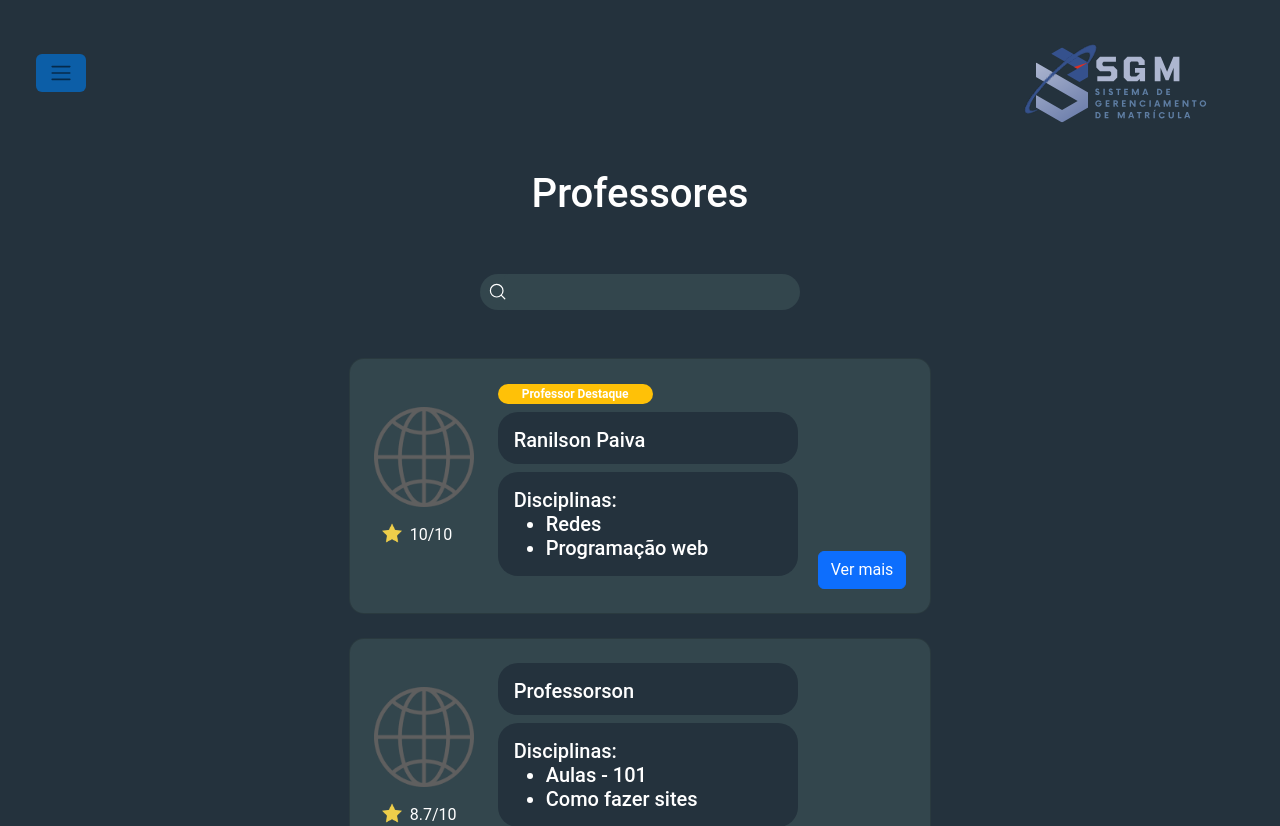
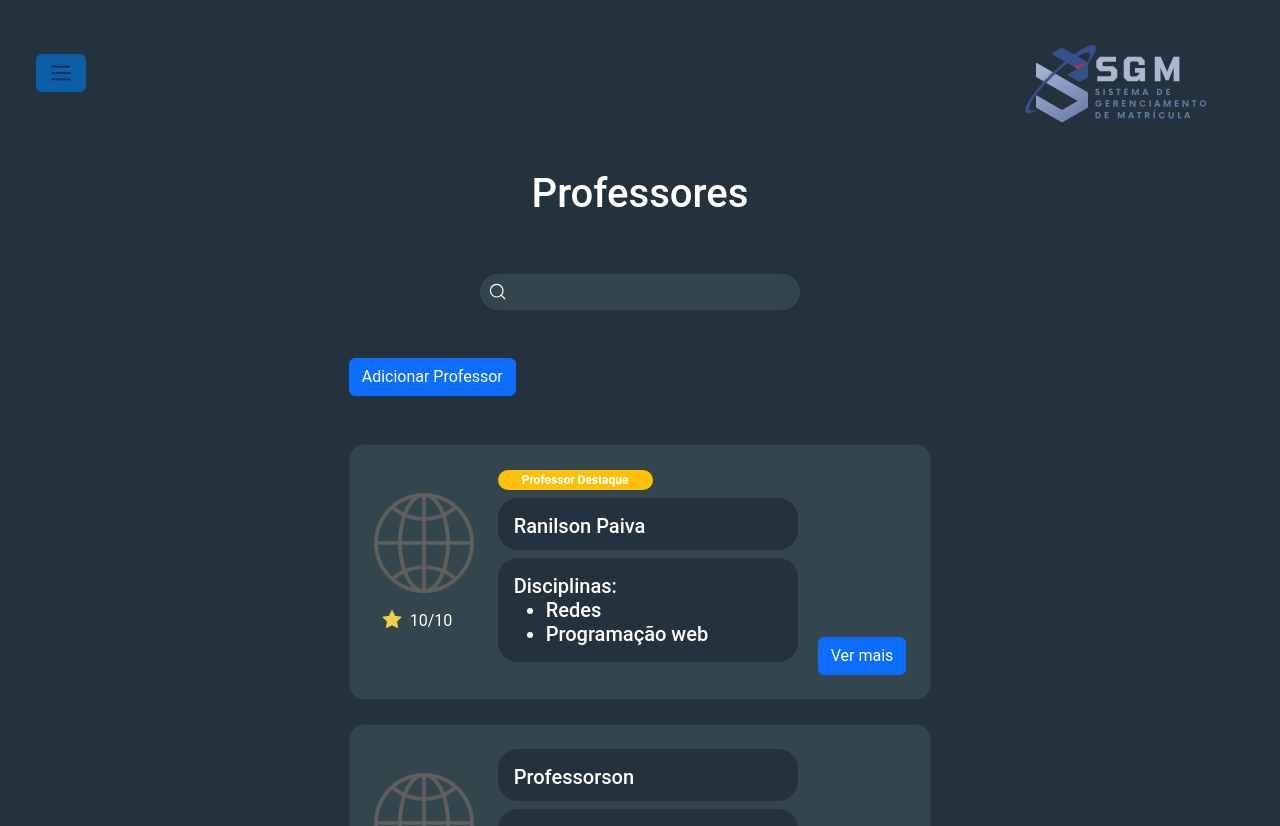
Before and after one commit to filipemota130/PlataformaSGA, a React (Vite) app: page /Professores in a window 1280 px wide. Shown: the top 826 px of the page. Built offline with nearby package versions, Linux system fonts and the light colour scheme.

Commit message:
Merge branch 'main' of https://github.com/filipemota130/PlataformaSGA

```diff
--- a/src/pages/DisciplinaList/DisciplinaList.tsx
+++ b/src/pages/DisciplinaList/DisciplinaList.tsx
@@ -40,6 +40,7 @@ export function DisciplinaList() {
                         </div>
                     </div>
                     <Container style={{ width: 'auto', maxWidth: "55rem" }} className='mt-5 text-white'>
+                        <a href="DisciplinaForm"><Button className='mb-5'>Adicionar Disciplina</Button></a>
                         <ListGroup>
                             {
                                 list.map((disciplina) =>
--- a/src/pages/ProfessorList/ProfessorList.tsx
+++ b/src/pages/ProfessorList/ProfessorList.tsx
@@ -13,7 +13,7 @@ const list = [
         name: "Ranilson Paiva",
         nota: 10,
         link: "professor",
-        disciplinas:["Redes","Programação web"]
+        disciplinas: ["Redes", "Programação web"]
 
     },
     {
@@ -46,10 +46,11 @@ export function ProfessorList() {
                         </div>
                     </div>
                     <Container style={{ width: 'auto', maxWidth: "100vw" }} className='mt-5 text-white '>
+                        <a href="CadastroProf"><Button className='mb-5'>Adicionar Professor</Button></a>
                         <ListGroup>
                             {
                                 list.map((professor) =>
-                                    <Card className='p-2 mb-4' style={{borderRadius: 15, backgroundColor: "#33464D", width:"auto"}}>
+                                    <Card className='p-2 mb-4' style={{ borderRadius: 15, backgroundColor: "#33464D", width: "auto" }}>
                                         <Card.Body className='d-flex'>
                                             <div className='mt-4'>
                                                 <img src="src\assets\rede-global.png" width="100" height="100" />
```
